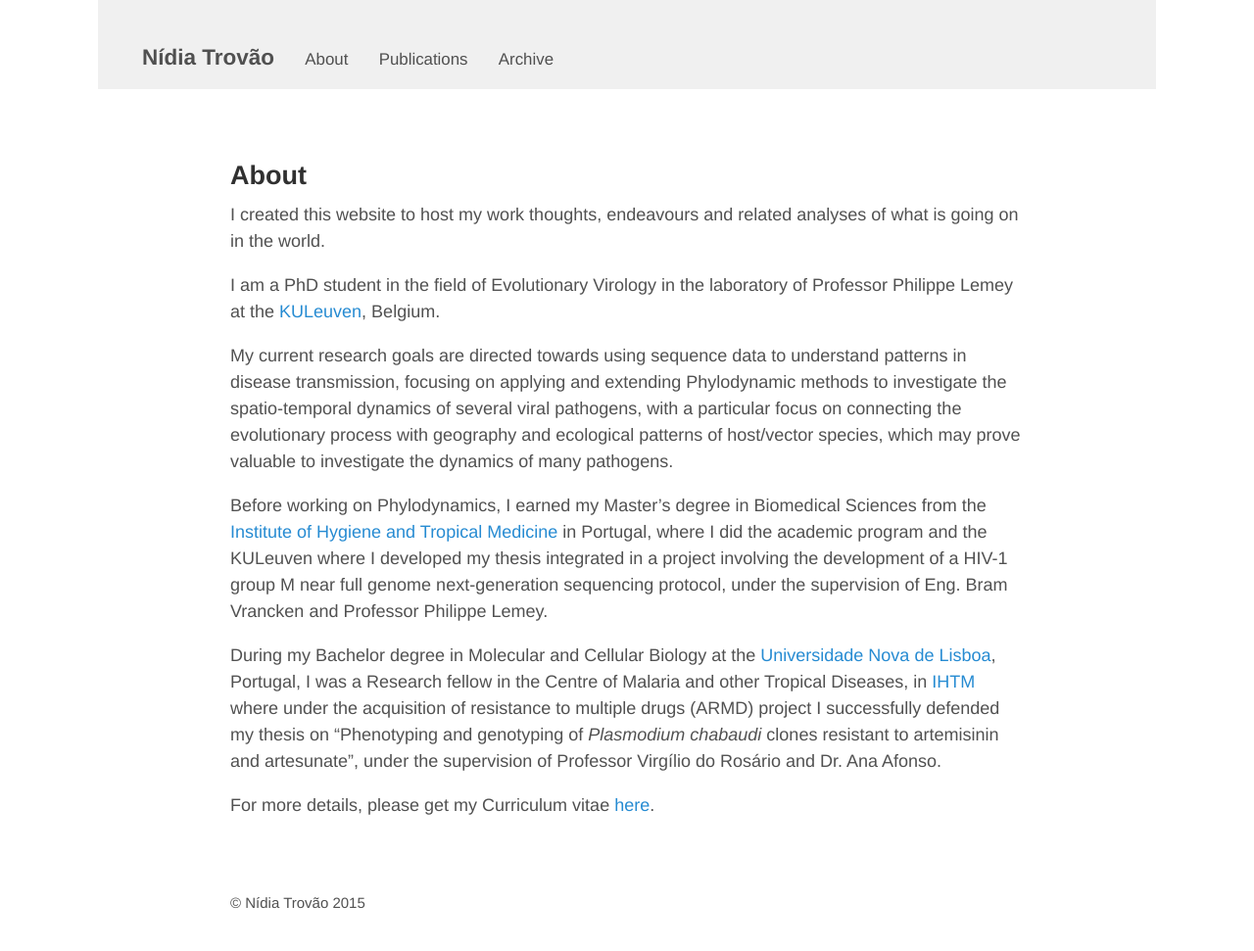
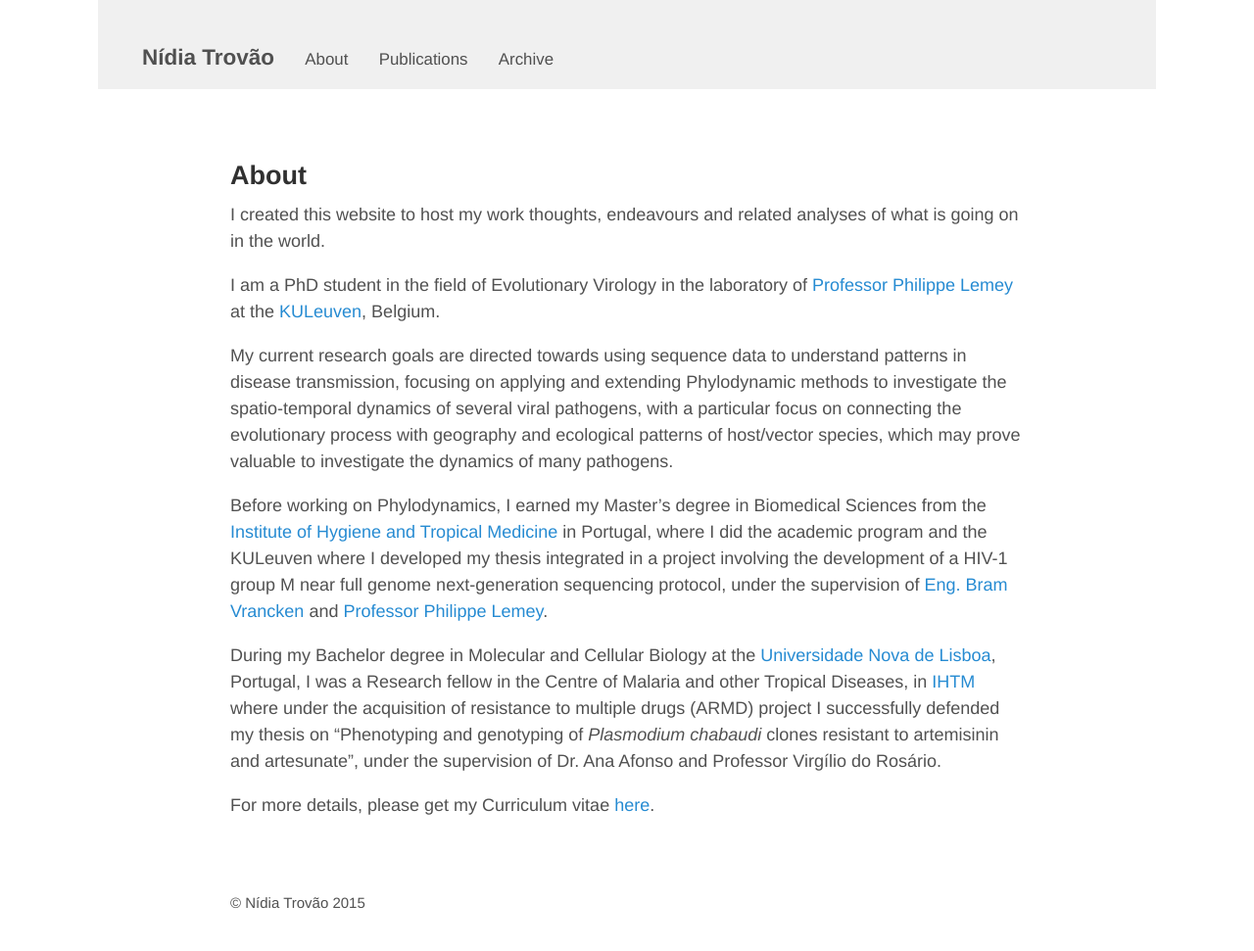
Before and after one commit to nidiatrovao/nidiatrovao.github.io, a Jekyll site: the page built from about.md, in a window 1280 px wide. Shown: the whole page at 98% size. Built offline with Jekyll 4.4.1, drawn with Linux system fonts in a browser that asks for light colours; part of the change alters nothing that is shown.

```diff
--- a/about.md
+++ b/about.md
@@ -4,12 +4,12 @@ title: About
 ---
 I created this website to host my work thoughts, endeavours and related analyses of what is going on in the world.
 
-I am a PhD student in the field of Evolutionary Virology in the laboratory of Professor Philippe Lemey at the [KULeuven](http://www.kuleuven.be/english), Belgium.
+I am a PhD student in the field of Evolutionary Virology in the laboratory of [Professor Philippe Lemey](https://rega.kuleuven.be/cev/ecv/lab-members/PhilippeLemey.html) at the [KULeuven](http://www.kuleuven.be/english), Belgium.
 
 My current research goals are directed towards using sequence data to understand patterns in disease transmission, focusing on applying and extending Phylodynamic methods to investigate the spatio-temporal dynamics of several viral pathogens, with a particular focus on connecting the evolutionary process with geography and ecological patterns of host/vector species, which may prove valuable to investigate the dynamics of many pathogens.
 
-Before working on Phylodynamics, I earned my Master's degree in Biomedical Sciences from the [Institute of Hygiene and Tropical Medicine](http://www.ihmt.unl.pt/) in Portugal, where I did the academic program and the KULeuven where I developed my thesis integrated in a project involving the development of a HIV-1 group M near full genome next-generation sequencing protocol, under the supervision of Eng. Bram Vrancken and Professor Philippe Lemey.
+Before working on Phylodynamics, I earned my Master's degree in Biomedical Sciences from the [Institute of Hygiene and Tropical Medicine](http://www.ihmt.unl.pt/) in Portugal, where I did the academic program and the KULeuven where I developed my thesis integrated in a project involving the development of a HIV-1 group M near full genome next-generation sequencing protocol, under the supervision of [Eng. Bram Vrancken](https://rega.kuleuven.be/cev/ecv/lab-members/BramVrancken.html) and [Professor Philippe Lemey](https://rega.kuleuven.be/cev/ecv/lab-members/PhilippeLemey.html).
 
-During my Bachelor degree in Molecular and Cellular Biology at the [Universidade Nova de Lisboa](http://www.unl.pt/en/), Portugal, I was a Research fellow in the Centre of Malaria and other Tropical Diseases, in [IHTM](http://www.ihmt.unl.pt/) where under the acquisition of resistance to multiple drugs (ARMD) project I successfully defended my thesis on "Phenotyping and genotyping of <i>Plasmodium chabaudi</i> clones resistant to artemisinin and artesunate”, under the supervision of Professor Virgílio do Rosário and Dr. Ana Afonso.
+During my Bachelor degree in Molecular and Cellular Biology at the [Universidade Nova de Lisboa](http://www.unl.pt/en/), Portugal, I was a Research fellow in the Centre of Malaria and other Tropical Diseases, in [IHTM](http://www.ihmt.unl.pt/) where under the acquisition of resistance to multiple drugs (ARMD) project I successfully defended my thesis on "Phenotyping and genotyping of <i>Plasmodium chabaudi</i> clones resistant to artemisinin and artesunate”, under the supervision of Dr. Ana Afonso and Professor Virgílio do Rosário.
 
 For more details, please get my Curriculum vitae [here]().
```
